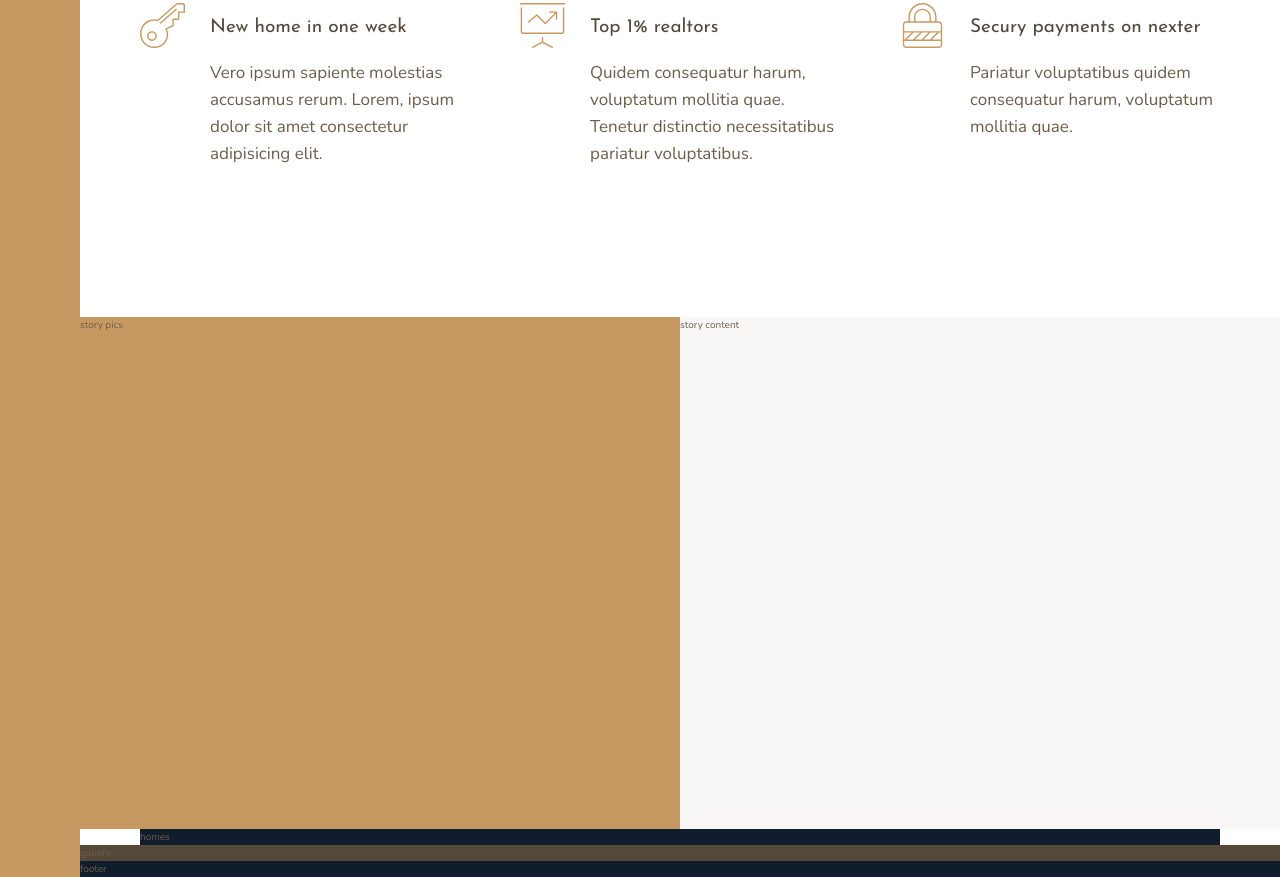
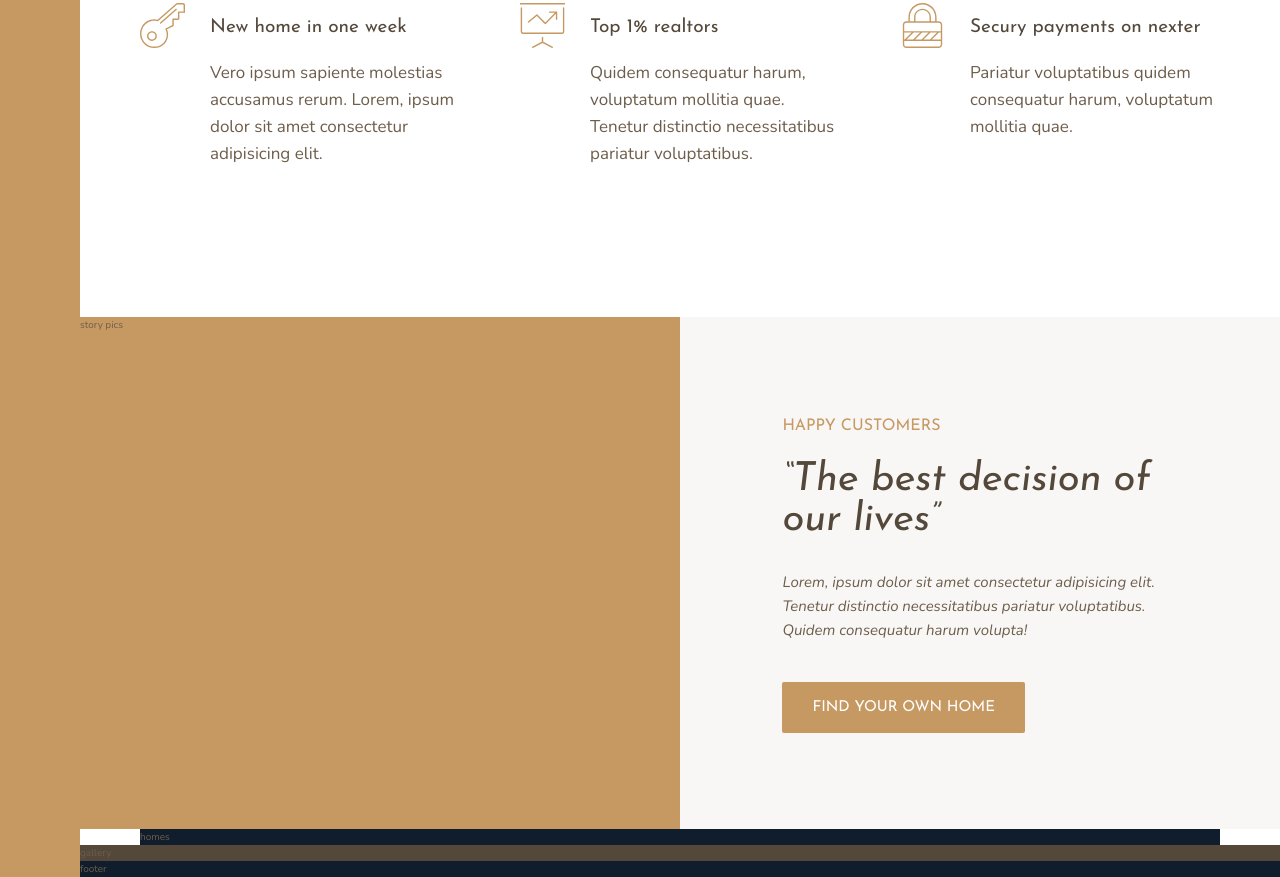
Before and after one commit to diegolopes98/nexter, a website: page index.html in a window 1280 px wide. Shown: the part 991-1868 px from the top of the page. Drawn offline with nearby package versions, Linux system fonts and the light colour scheme; files that its build step writes are made by us from their sources.

Commit message:
build story content

```diff
--- a/index.html
+++ b/index.html
@@ -79,7 +79,12 @@
       </div>
 
       <div class="story__content">
-        story content
+        <h3 class="heading-3 margin_bottom_small">Happy Customers</h3>
+        <h2 class="heading-2 heading-2--dark margin_bottom_medium">&ldquo;The best decision of our lives&rdquo;</h2>
+        <p class="story__text margin_bottom_large">
+          Lorem, ipsum dolor sit amet consectetur adipisicing elit. Tenetur distinctio necessitatibus pariatur voluptatibus. Quidem consequatur harum volupta!
+        </p>
+        <button class="btn">Find your own home</button>
       </div>
 
       <section class="homes">
--- /dev/null
+++ b/sass/_button.scss
@@ -0,0 +1,16 @@
+.btn {
+  background-color: $color-primary;
+  color: #FFF;
+  border: none;
+  border-radius: 2px;
+  font-family: $font-display;
+  font-size: 1.5rem;
+  text-transform: uppercase;
+  padding: 1.8rem 3rem;
+  cursor: pointer;
+  transition: all .2s;
+
+  &:hover {
+    background-color: $color-primary-dark;
+  }
+}
--- /dev/null
+++ b/sass/_helpers.scss
@@ -0,0 +1,7 @@
+.margin_bottom_small { margin-bottom: 2rem; }
+
+.margin_bottom_medium { margin-bottom: 3rem; }
+
+.margin_bottom_large { margin-bottom: 4rem; }
+
+.margin_bottom_huge { margin-bottom: 8rem; }
--- a/sass/_story.scss
+++ b/sass/_story.scss
@@ -7,5 +7,15 @@
   &__content{
     background-color: $color-grey-light-1;
     grid-column: col-start 5 / full-end;
+    padding: 6rem 8vw;
+    display: flex;
+    flex-direction: column;
+    justify-content: center;
+    align-items: flex-start;
+  }
+
+  &__text {
+    font-size: 1.5rem;
+    font-style: italic;
   }
 }
--- a/sass/_typography.scss
+++ b/sass/_typography.scss
@@ -9,10 +9,24 @@
 
 .heading-2 {
   @extend %heading;
+  font-size: 4rem;
+  font-style: italic;
+  line-height: 1;
+
+  &--light {
+    color: $color-grey-light-1;
+  }
+
+  &--dark {
+    color: $color-grey-dark-1;
+  }
 }
 
 .heading-3 {
   @extend %heading;
+  font-size: 1.6rem;
+  color: $color-primary;
+  text-transform: uppercase;
 }
 
 .heading-4 {
--- a/sass/main.scss
+++ b/sass/main.scss
@@ -9,3 +9,5 @@
 @import "homes";
 @import "gallery";
 @import "footer";
+@import "button";
+@import "helpers";
```
